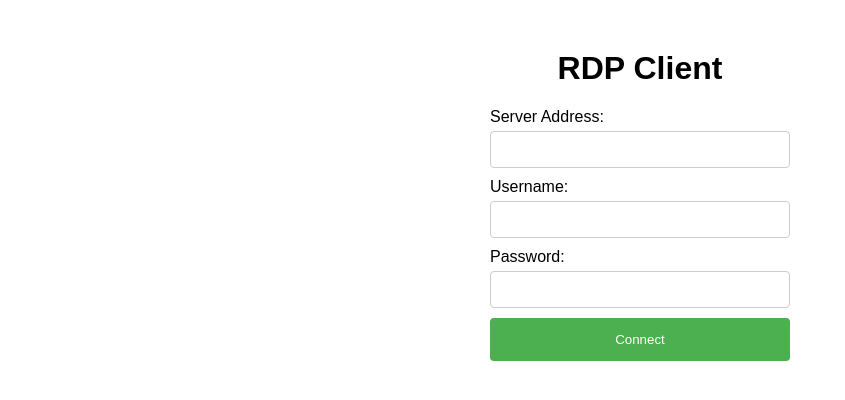
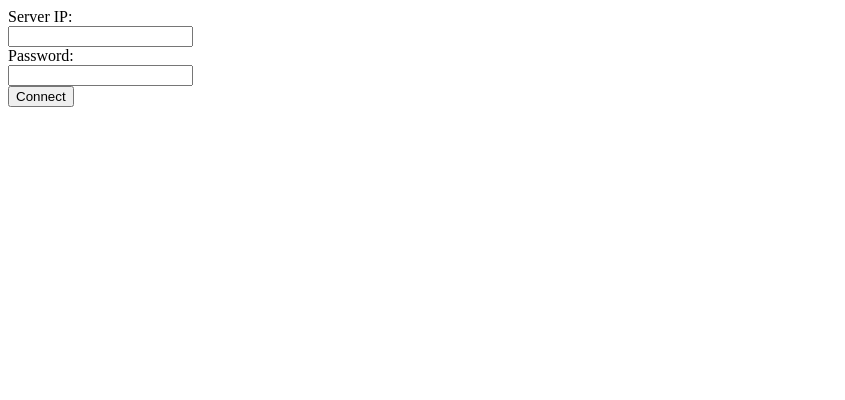
Before and after one commit to avinash-palleti/rdpclient, a plain HTML site: page index.html in a window 1280 px wide. Shown: the whole page, without its empty margins (0-845 px from the left). Drawn offline with Linux system fonts and the light colour scheme.

Commit message:
Update index.html

```diff
--- a/index.html
+++ b/index.html
@@ -2,57 +2,13 @@
 <html>
 <head>
     <title>RDP Client</title>
-    <style>
-        body {
-            font-family: Arial, sans-serif;
-            margin: 0;
-            padding: 0;
-        }
-        h1 {
-            text-align: center;
-            margin-top: 50px;
-        }
-        form {
-            width: 300px;
-            margin: 0 auto;
-        }
-        label {
-            display: block;
-            margin-top: 10px;
-        }
-        input[type="text"],
-        input[type="password"] {
-            width: 100%;
-            padding: 10px;
-            margin-top: 5px;
-            border: 1px solid #ccc;
-            border-radius: 4px;
-            box-sizing: border-box;
-        }
-        input[type="submit"] {
-            width: 100%;
-            background-color: #4CAF50;
-            color: white;
-            padding: 14px 20px;
-            margin-top: 10px;
-            border: none;
-            border-radius: 4px;
-            cursor: pointer;
-        }
-        input[type="submit"]:hover {
-            background-color: #45a049;
-        }
-    </style>
 </head>
 <body>
-    <h1>RDP Client</h1>
-    <form action="/connect" method="post">
-        <label for="server_address">Server Address:</label>
-        <input type="text" id="server_address" name="server_address" required><br>
-        <label for="username">Username:</label>
-        <input type="text" id="username" name="username" required><br>
-        <label for="password">Password:</label>
-        <input type="password" id="password" name="password" required><br>
+    <form method="POST">
+        <label for="server_ip">Server IP:</label><br>
+        <input type="text" id="server_ip" name="server_ip"><br>
+        <label for="password">Password:</label><br>
+        <input type="password" id="password" name="password"><br>
         <input type="submit" value="Connect">
     </form>
 </body>
```
